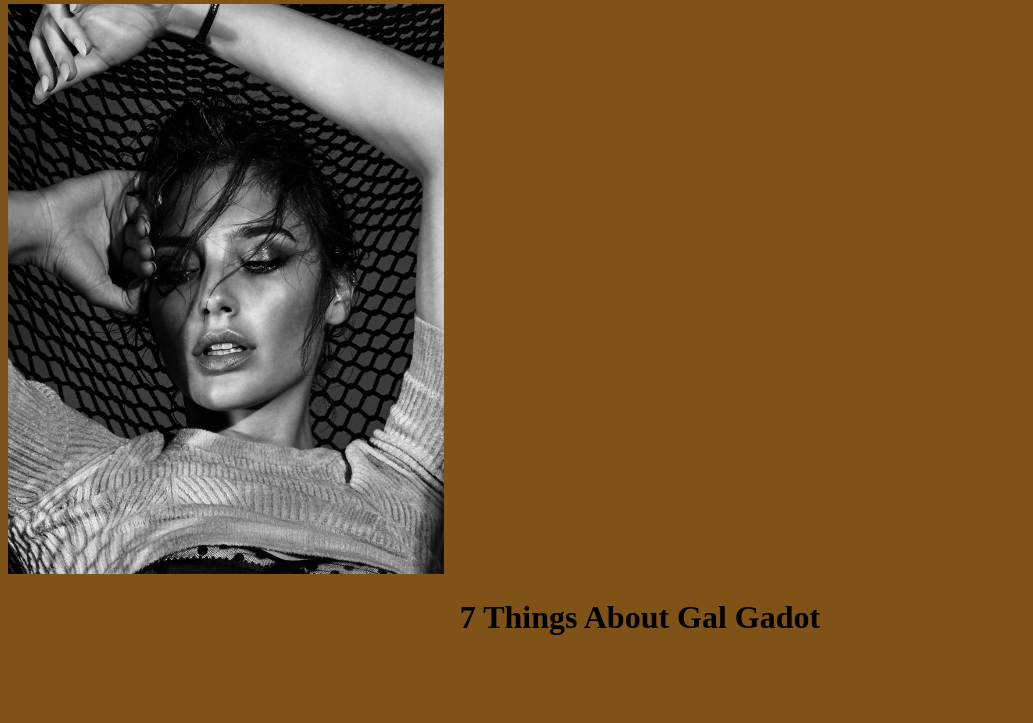
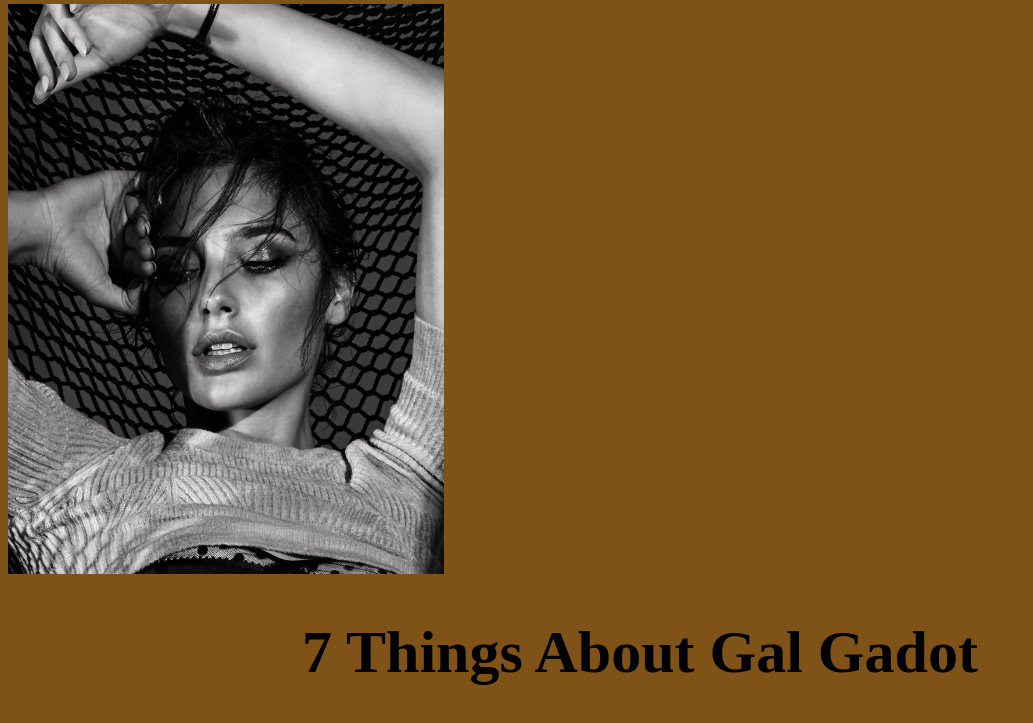
Before and after one commit to Catherine-cup/Catherine, a plain HTML site: page AboutGalGadot.html in a window 1280 px wide. Shown: the part 578-1301 px from the top of the page, without its empty margins (0-1033 px from the left). Before the commit the page ends 1236 px from the top, so only its background shows below. Drawn offline with Linux system fonts and the light colour scheme.

Commit message:
Update AboutGalGadot.html

```diff
--- a/AboutGalGadot.html
+++ b/AboutGalGadot.html
@@ -10,7 +10,8 @@
                          background-color:#7F5217 ;
                }
                h1{
-                  font-famliy:"Impact, Charcoal, sans-serif
+                  font-famliy:"Times New Roman", Times, serif;
+                  font-size: 60px
            }
         </style>
         <body>
```
